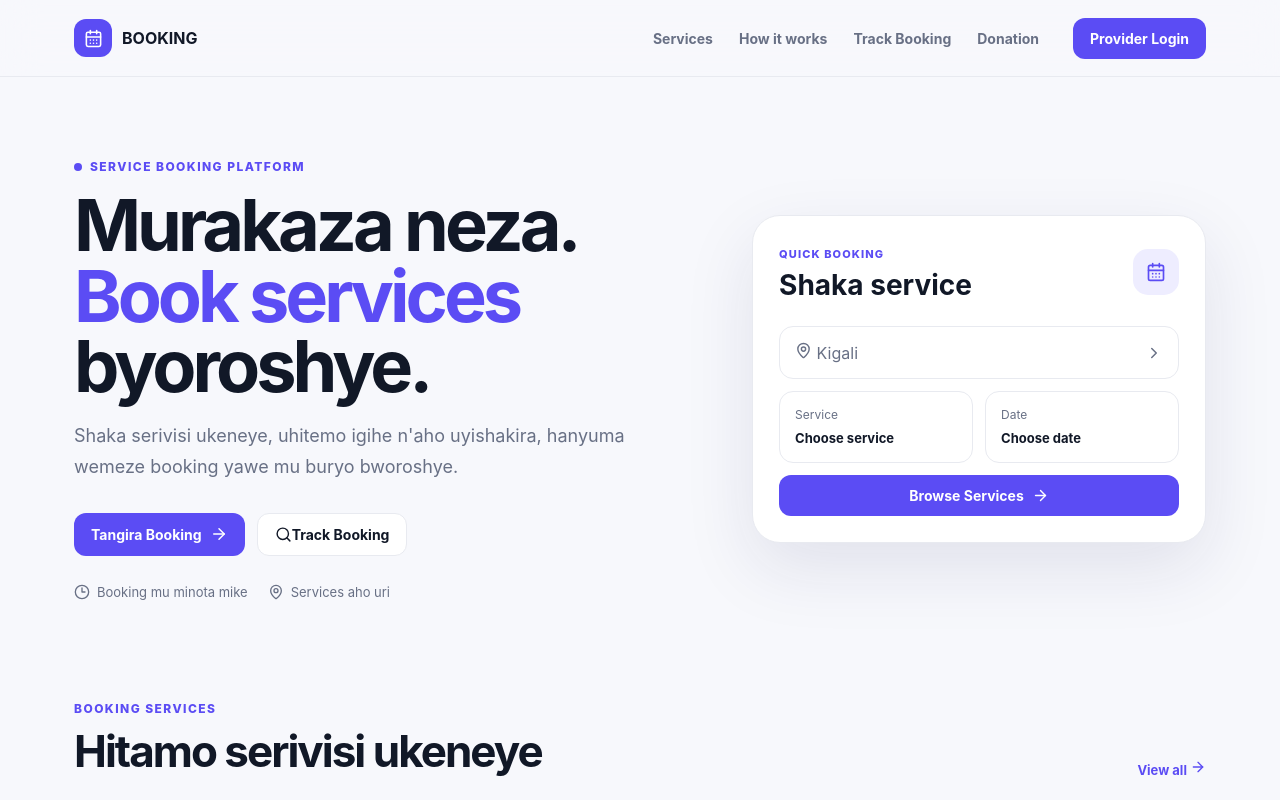
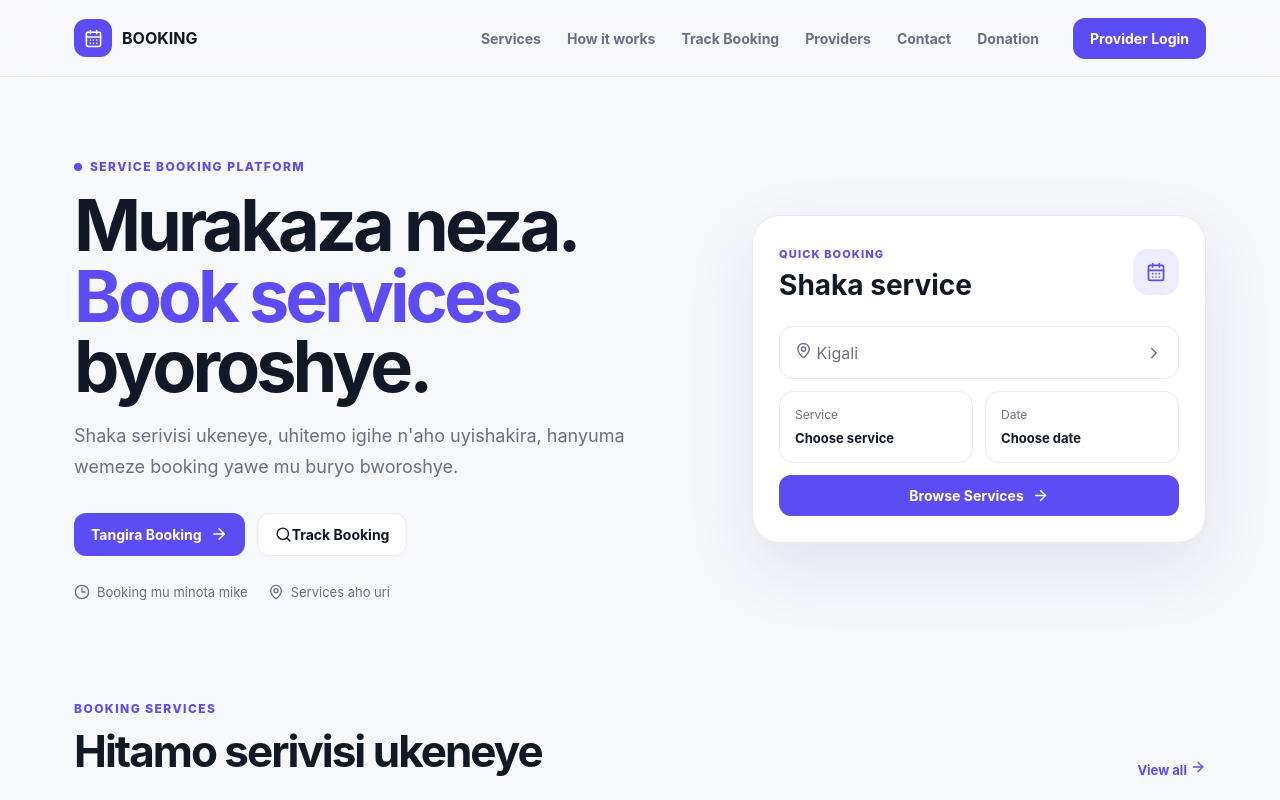
Before and after one commit to senid-221/BOOKING-, a Next.js app: page / in a window 1280 px wide. Shown: the top 800 px of the page. Built offline with nearby package versions, Linux system fonts and the light colour scheme.

Commit message:
Add public provider directory and contact links

```diff
--- a/app/page.tsx
+++ b/app/page.tsx
@@ -1,8 +1,8 @@
 "use client";
-import {useState} from "react";import {ArrowRight,CalendarDays,Car,ChevronRight,Clock3,Coffee,Dumbbell,Gift,HeartHandshake,Hotel,MapPin,Menu,Music2,Scissors,Search,ShoppingBag,Sparkles,Utensils,Wrench,X} from "lucide-react";
+import {useState} from "react";import {ArrowRight,CalendarDays,Car,ChevronRight,Clock3,Coffee,Dumbbell,Gift,HeartHandshake,Hotel,MapPin,Menu,Music2,Scissors,Search,ShoppingBag,Sparkles,Utensils,Wrench,X,Users} from "lucide-react";
 const services=[["Food Ordering","Tegura ibiryo ubone delivery byoroshye.",Utensils],["Drinks Ordering","Tegeka ibinyobwa ukunda.",Coffee],["Beauty Services","Shaka beauty service kandi uyibuke.",Sparkles],["Room Booking","Book room yawe mbere y'urugendo.",Hotel],["Salon Booking","Hitamo salon n'isaha ikubereye.",Scissors],["Physiotherapy","Book gahunda ya physiotherapy.",Dumbbell],["Studio Recording","Shaka studio yo gufatiramo umuziki.",Music2],["Transport / Tickets","Tegura transport cyangwa ticket.",Car],["Shopping","Shaka ibyo ukeneye ubitegeke.",ShoppingBag],["Installation","Book service yo gushyiramo cyangwa gusana.",Wrench]];
 export default function Home(){const[open,setOpen]=useState(false);return <main>
-<nav className="nav"><div className="navin"><a className="brand" href="#"><span className="mark"><CalendarDays size={19}/></span><b>BOOKING</b></a><div className="links"><a href="#services">Services</a><a href="#how">How it works</a><a href="/track">Track Booking</a><a href="/donation">Donation</a></div><a className="login" href="/providers/login">Provider Login</a><button className="menu" onClick={()=>setOpen(!open)}>{open?<X size={22}/>:<Menu size={22}/>}</button></div>{open&&<div className="mobile"><a href="#services">Services</a><a href="#how">How it works</a><a href="/track">Track Booking</a><a href="/donation">Donation</a><a href="/providers/login">Provider Login</a></div>}</nav>
+<nav className="nav"><div className="navin"><a className="brand" href="#"><span className="mark"><CalendarDays size={19}/></span><b>BOOKING</b></a><div className="links"><a href="#services">Services</a><a href="#how">How it works</a><a href="/track">Track Booking</a><a href="/providers/list">Providers</a><a href="/contact">Contact</a><a href="/donation">Donation</a></div><a className="login" href="/providers/login">Provider Login</a><button className="menu" onClick={()=>setOpen(!open)}>{open?<X size={22}/>:<Menu size={22}/>}</button></div>{open&&<div className="mobile"><a href="#services">Services</a><a href="#how">How it works</a><a href="/track">Track Booking</a><a href="/donation">Donation</a><a href="/providers/login">Provider Login</a></div>}</nav>
 <section className="hero"><div><div className="eyebrow"><i/> SERVICE BOOKING PLATFORM</div><h1>Murakaza neza.<br/><span>Book services</span> byoroshye.</h1><p>Shaka serivisi ukeneye, uhitemo igihe n'aho uyishakira, hanyuma wemeze booking yawe mu buryo bworoshye.</p><div className="actions"><a className="primary" href="#services">Tangira Booking <ArrowRight size={18}/></a><a className="secondary" href="/track"><Search size={17}/> Track Booking</a></div><div className="meta"><span><Clock3 size={16}/> Booking mu minota mike</span><span><MapPin size={16}/> Services aho uri</span></div></div><div className="quick"><div className="qtop"><div><small>QUICK BOOKING</small><h2>Shaka service</h2></div><span className="qicon"><CalendarDays size={20}/></span></div><div className="qrow"><span><MapPin size={17}/> Kigali</span><ChevronRight size={18}/></div><div className="qgrid"><div><small>Service</small><strong>Choose service</strong></div><div><small>Date</small><strong>Choose date</strong></div></div><a className="primary full" href="#services">Browse Services <ArrowRight size={17}/></a></div></section>
 <section id="services" className="section"><div className="heading"><div><small>BOOKING SERVICES</small><h2>Hitamo serivisi ukeneye</h2></div><a href="/services" className="view">View all <ArrowRight size={16}/></a></div><div className="grid">{services.map(([title,desc,Icon])=><a className="card" href={"/booking?service="+encodeURIComponent(title as string)} key={title as string}><span className="sicon"><Icon size={22}/></span><div className="ct"><h3>{title as string}</h3><p>{desc as string}</p><span className="book">Book now <ArrowRight size={15}/></span></div></a>)}</div></section>
 <section id="how" className="section"><div className="center"><small>HOW IT WORKS</small><h2>Booking yawe mu ntambwe 3</h2></div><div className="steps"><div><b>01</b><Gift/><h3>Hitamo service</h3><p>Shaka service ijyanye n'icyo ukeneye.</p></div><div><b>02</b><CalendarDays/><h3>Hitamo igihe</h3><p>Shyiramo date, time n'ahantu bikenewe.</p></div><div><b>03</b><HeartHandshake/><h3>Confirm</h3><p>Emeza booking yawe ubone confirmation.</p></div></div></section>
```
